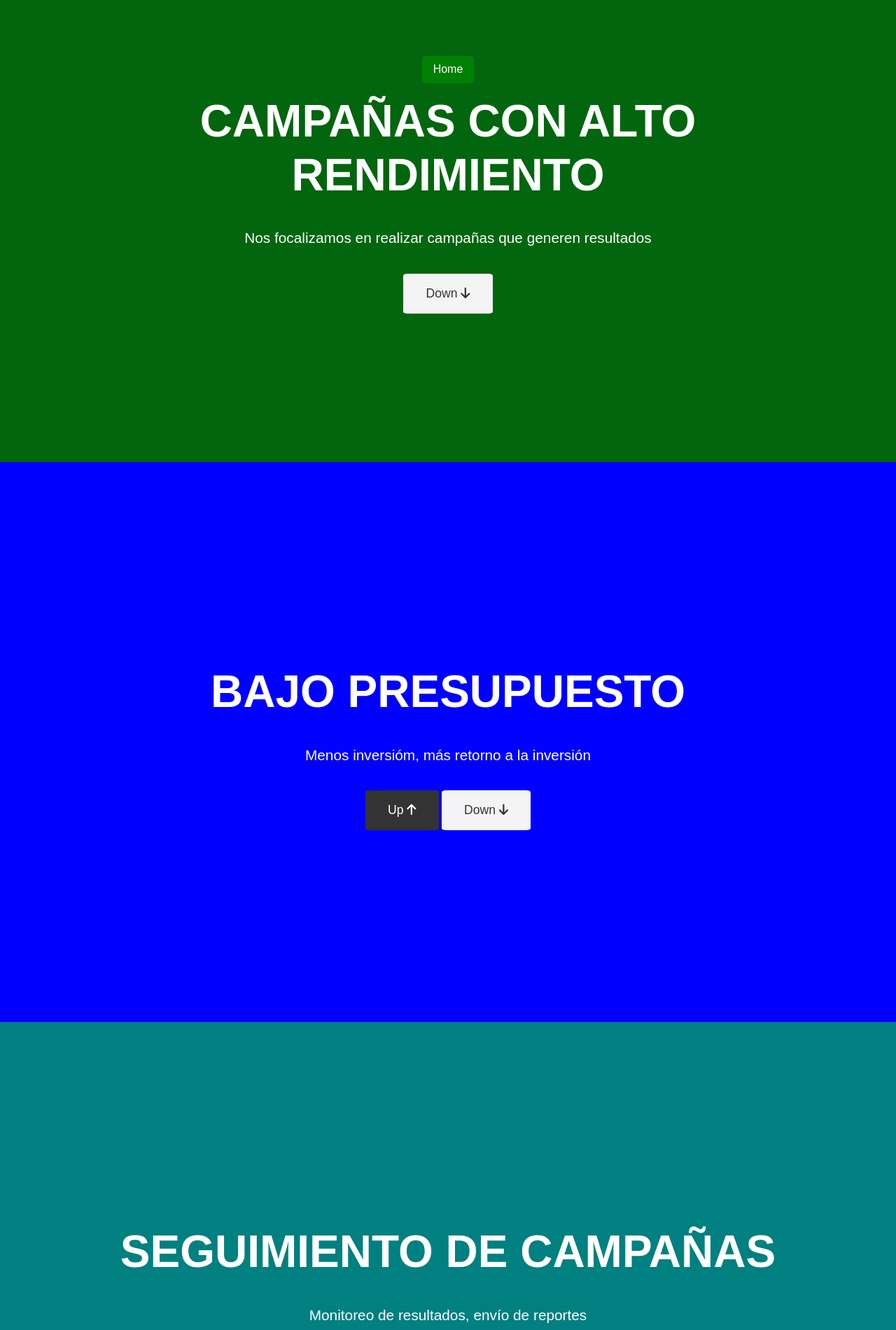
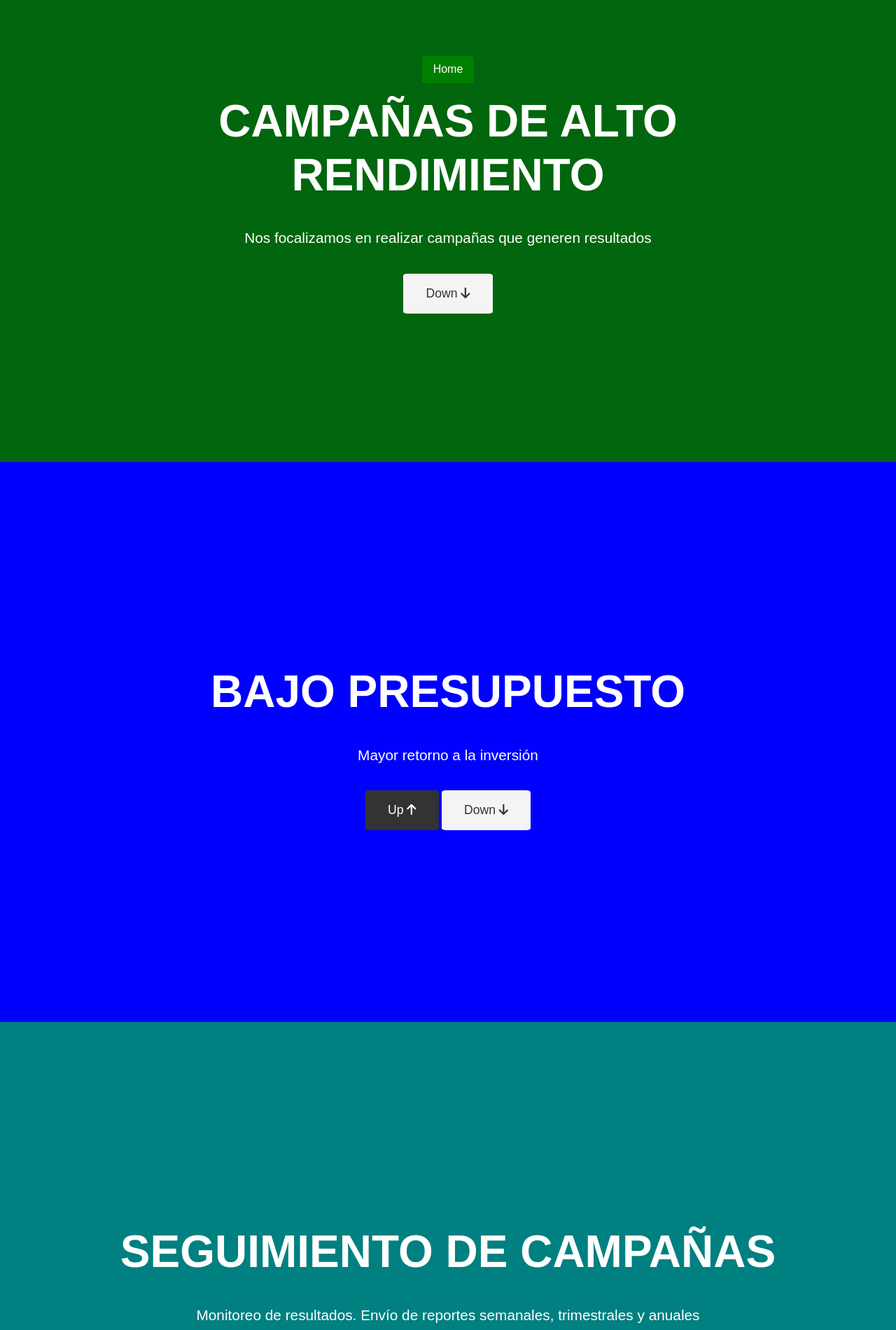
Before and after one commit to loombaron/test, a plain HTML site: page services.html in a window 1280 px wide. Shown: the part 140-2040 px from the top of the page at 70% size. Drawn offline with nearby package versions, Linux system fonts and the light colour scheme.

Commit message:
new change

```diff
--- a/services.html
+++ b/services.html
@@ -42,7 +42,7 @@ In your html page, add the snippet and call gtag_report_conversion when someone
         <div>
             <a href="index.html" id="btn">Home</a>
         </div>
-         <h1>CAMPAÑAS CON ALTO RENDIMIENTO</h1>
+         <h1>CAMPAÑAS DE ALTO RENDIMIENTO</h1>
          <p>Nos focalizamos en realizar campañas que generen resultados</p>
             <a href="#page-2" class="btn">Down
                 <i class="fas fa-arrow-down"></i>
@@ -52,7 +52,7 @@ In your html page, add the snippet and call gtag_report_conversion when someone
     <!-- Page 2 (Intro) -->
     <section id="page-2" class="page">
         <h1>BAJO PRESUPUESTO</h1>
-        <p>Menos inversióm, más retorno a la inversión</p>
+        <p>Mayor retorno a la inversión</p>
         <div>
             <a href="#page-1" class="btn btn-dark">Up
                 <i class="fas fa-arrow-up"></i>
@@ -65,7 +65,7 @@ In your html page, add the snippet and call gtag_report_conversion when someone
     <!-- Page 3 (Intro) -->
     <section id="page-3" class="page">
         <h1>SEGUIMIENTO DE CAMPAÑAS</h1>
-        <p>Monitoreo de resultados, envío de reportes</p>
+        <p>Monitoreo de resultados. Envío de reportes semanales, trimestrales y anuales</p>
         <div>
             <a href="#page-2" class="btn btn-dark">Up
                 <i class="fas fa-arrow-up"></i>
@@ -78,7 +78,7 @@ In your html page, add the snippet and call gtag_report_conversion when someone
     <!-- Page 4 (Intro) -->
     <section id="page-4" class="page">
         <h1>OPTIMIZACION</h1>
-        <p>Optimización de campañas en base a los resultados</p>
+        <p>Optimización y análisis de campañas</p>
         <div>
             <a href="#page-3" class="btn btn-dark">Up
                 <i class="fas fa-arrow-up"></i>
```
